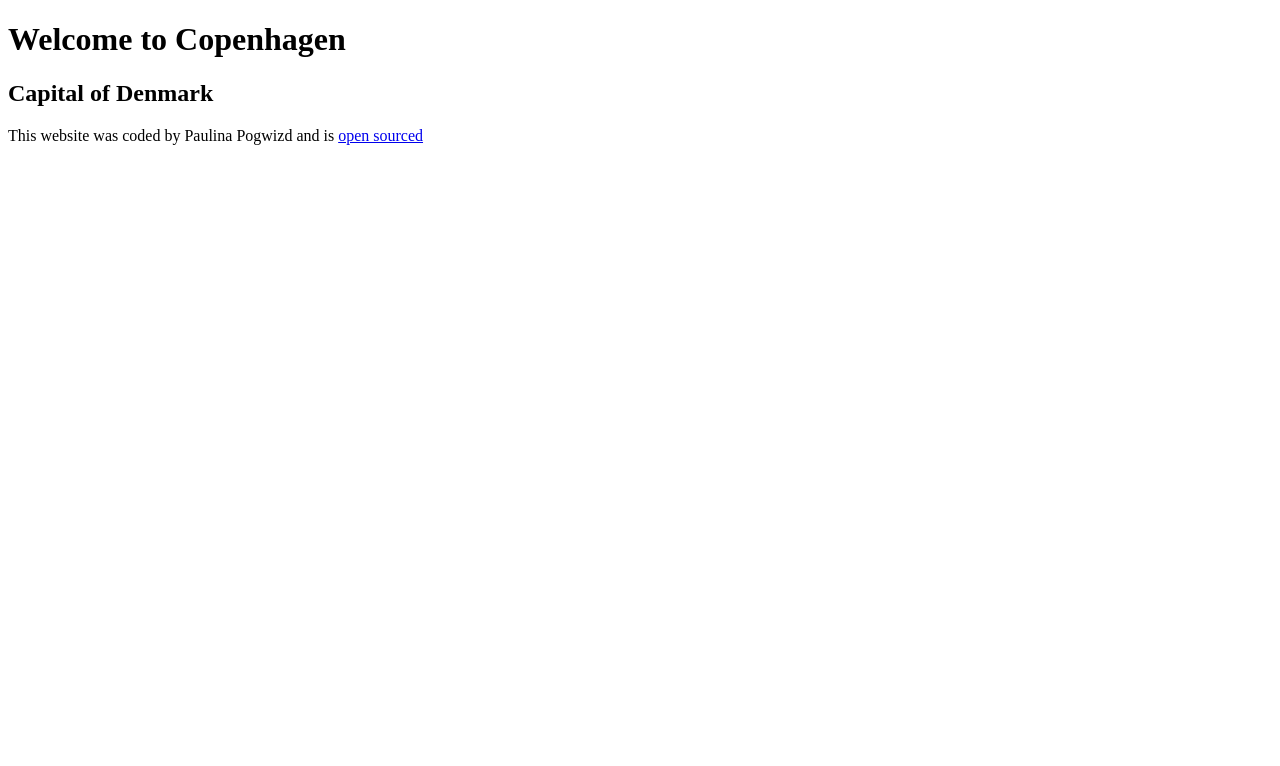
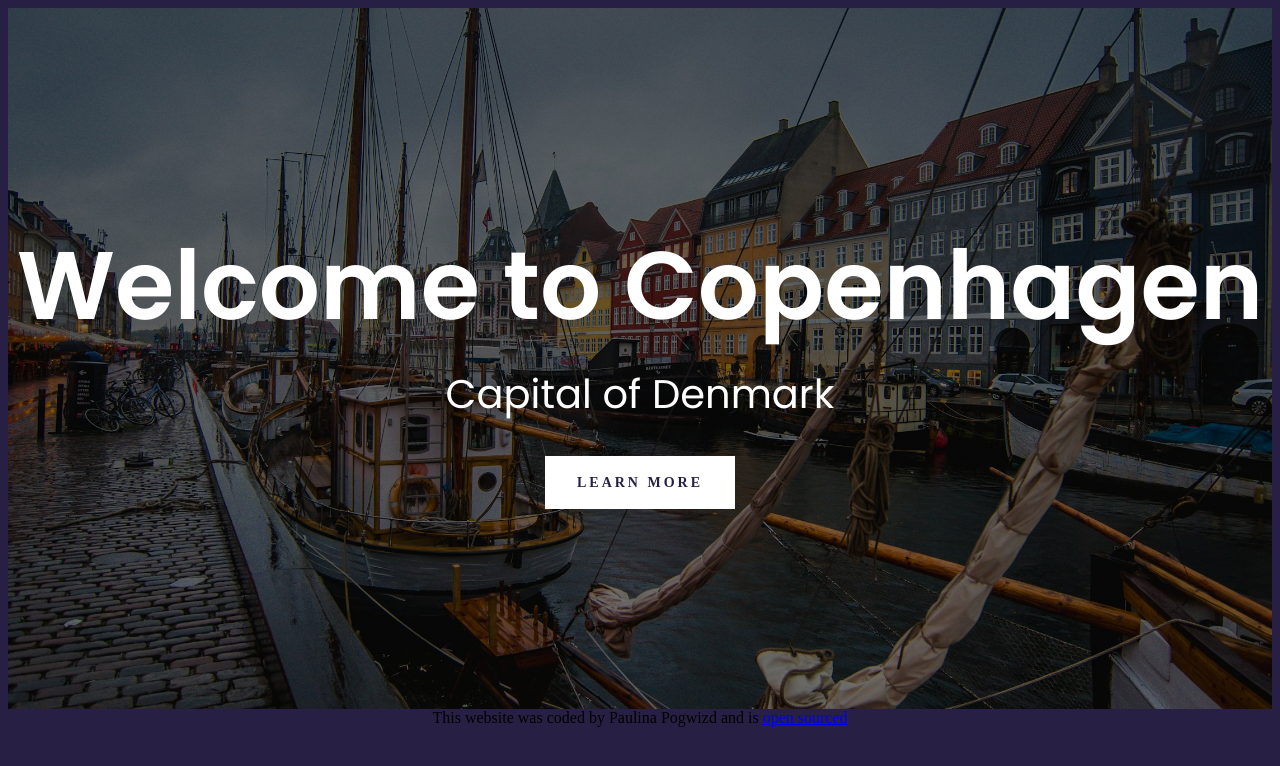
Before and after one commit to Paupog/copenhagen-project, a plain HTML site: page index.html in a window 1280 px wide. Drawn offline with Linux system fonts and the light colour scheme.

Commit message:
Added hero on the landing page

```diff
--- a/index.html
+++ b/index.html
@@ -4,12 +4,18 @@
     <meta charset="UTF-8">
     <meta name="viewport" content="width=device-width, initial-scale=1.0">
     <link rel="stylesheet" href="src/style.css">
-    <link href="https://fonts.googleapis.com/css2?family=Lato:wght@400;700&family=Roboto:wght@400;700&display=swap" rel="stylesheet">
+    <link href="https://fonts.googleapis.com/css2?family=Poppins:wght@400;600&family=Roboto:wght@400;700&display=swap" rel="stylesheet">
     <title>See Copenhagen</title>
 </head>
 <body>
+    <div class="container">
+    <div class="hero">
  <h1>Welcome to Copenhagen</h1>
  <h2>Capital of Denmark</h2>
+ <a href="">Learn more</a>
+</div>
+
  <footer>This website was coded by Paulina Pogwizd and is <a href="https://github.com/Paupog">open sourced </a> </footer>
+ </div>
 </body>
 </html>
--- a/src/style.css
+++ b/src/style.css
@@ -1,4 +1,73 @@
 :root {
     --primary-font: 'Roboto', sans-serif;
-    --secondary-font: 'Lato', sans-serif;
+    --secondary-font: 'Poppins', sans-serif;
+
 }
+
+body {
+    text-align: center;
+    background-color: #272044;
+}
+h1, h2, h3, h4 {
+    font-family: var(--secondary-font);
+}
+
+.container {
+    max-width: 1400px;
+    margin: 0 auto;
+}
+
+.hero {
+
+    background-image: linear-gradient(
+    rgba(0, 0, 0, 0.6),
+    rgba(0, 0, 0, 0.5)
+  ),
+  url("cph.jpeg");
+background-size: cover;
+background-position: center;
+background-repeat: no-repeat;
+padding: 200px 0;}
+
+.hero h1 {
+    font-weight: 700;
+  font-size: 96px;
+  line-height: 1;
+  margin: 30px 0;
+  color: white;
+
+}
+.hero h2 {
+    font-weight: 400;
+    font-size: 40px;
+    line-height: 1.5;
+    margin: 0;
+    color: white;
+}
+.hero a {
+    font-weight: 700;
+  font-size: 14px;
+  line-height: 1.5;
+  text-align: center;
+  color: #272044;
+  padding: 16px 32px;
+  margin-top: 32px;
+  display: inline-block;
+  letter-spacing: 3px;
+  text-decoration: none;
+  text-transform: uppercase;
+  background: white;
+}
+@media (max-width: 900px) {
+    .hero {
+      padding: 60px 0;
+    }
+
+    .hero h1 {
+      font-size: 48px;
+    }
+
+    .hero h2 {
+      font-size: 20px;
+    }
+  }
```
Also changed, not shown: src/cph.jpeg (added).
